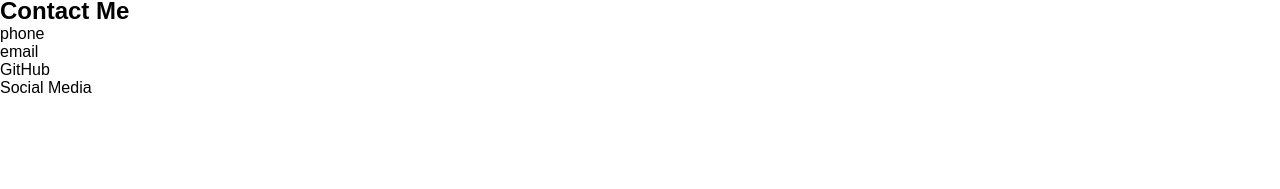
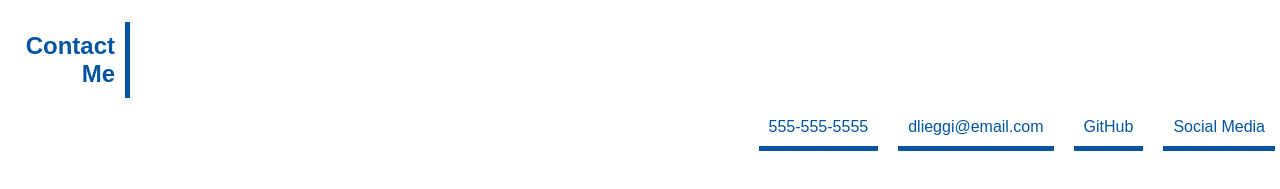
Before and after one commit to Delieggi/portfolio-page-lieggi, a plain HTML site: page index.html in a window 1280 px wide. Shown: the part 555-744 px from the top of the page. Drawn offline with Linux system fonts and the light colour scheme.

Commit message:
first pass formatting for footer Contact Me area

```diff
--- a/assets/style.css
+++ b/assets/style.css
@@ -105,8 +105,45 @@ nav li {
     width: 100%;
   }
 
+footer {
+    margin-top: 20px;
+    padding: 5px;
+    height: 100px;
+    width: 100%;
+}
+
+footer h2 {
+    border-right: solid 5px #0355a1;
+    padding: 10px;
+    color: #0355a1;
+    width: 100px;
+    text-align: right;
+}
+
+.footer {
+    display: flex;
+    justify-content: flex-end;
+
+}
+
+.footer ul {
+    display: flex;
+    flex-direction: row;
+    list-style-type: none;
+}
+
+.footer li {
+    border-bottom: solid #0355a1 5px;
+    padding: 10px;
+    color: #0355a1;
+    margin: 10px;
+
+}
+
+
 /* Media Queries for mobile design */
 
-@media screen and (min-width: 768px) {
+@media screen and (max-width: 768px) {
+
 
     }
--- a/index.html
+++ b/index.html
@@ -68,12 +68,14 @@
 
     <footer>
         <h2>Contact Me</h2>
+        <div class="footer">
         <ul>
-            <li>phone</li>
-            <li>email</li>
+            <li>555-555-5555</li>
+            <li>dlieggi@email.com</li>
             <li>GitHub</li>
             <li>Social Media</li>
         </ul>
+        </div>
     </footer>
 
 </body>
```
